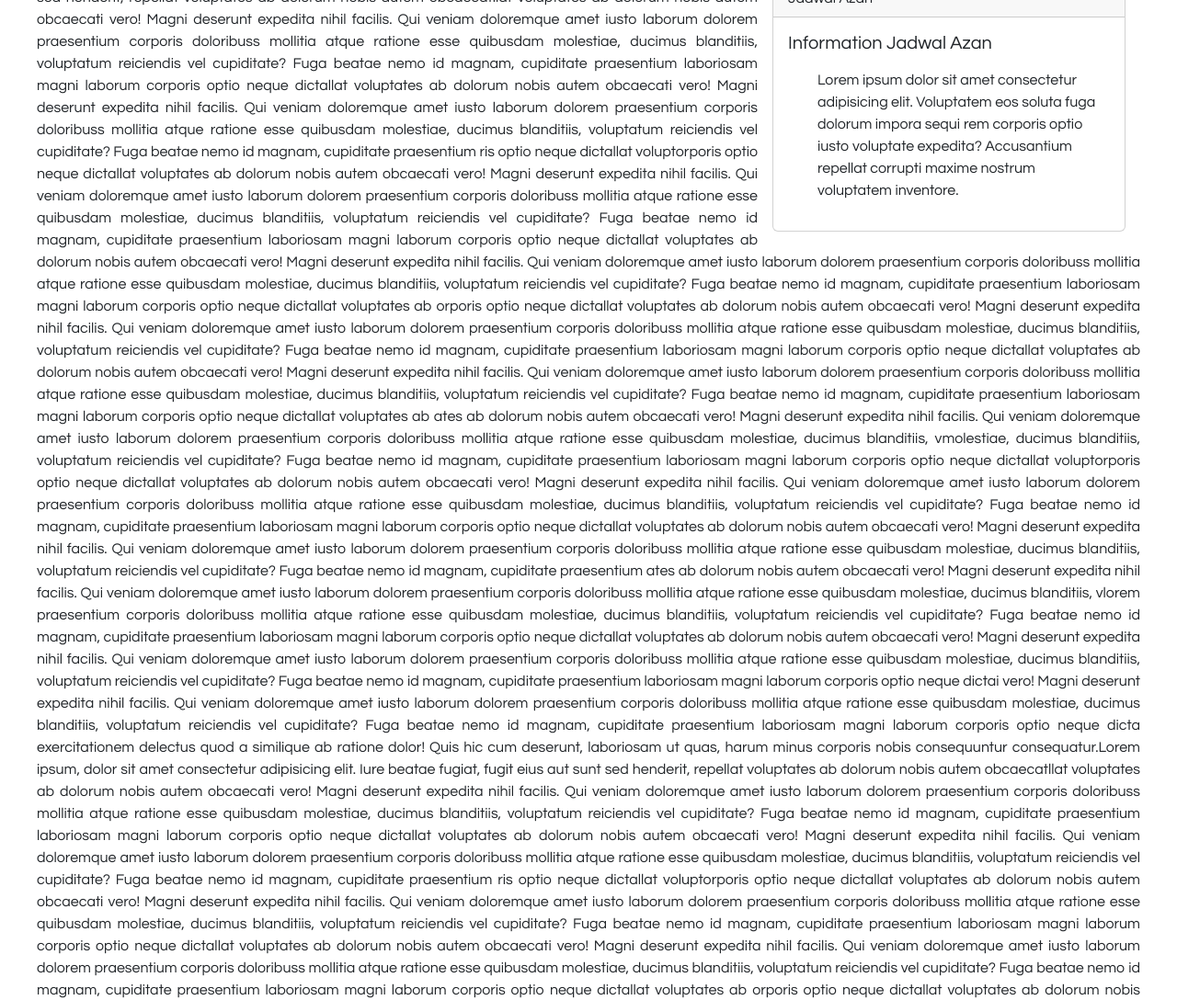
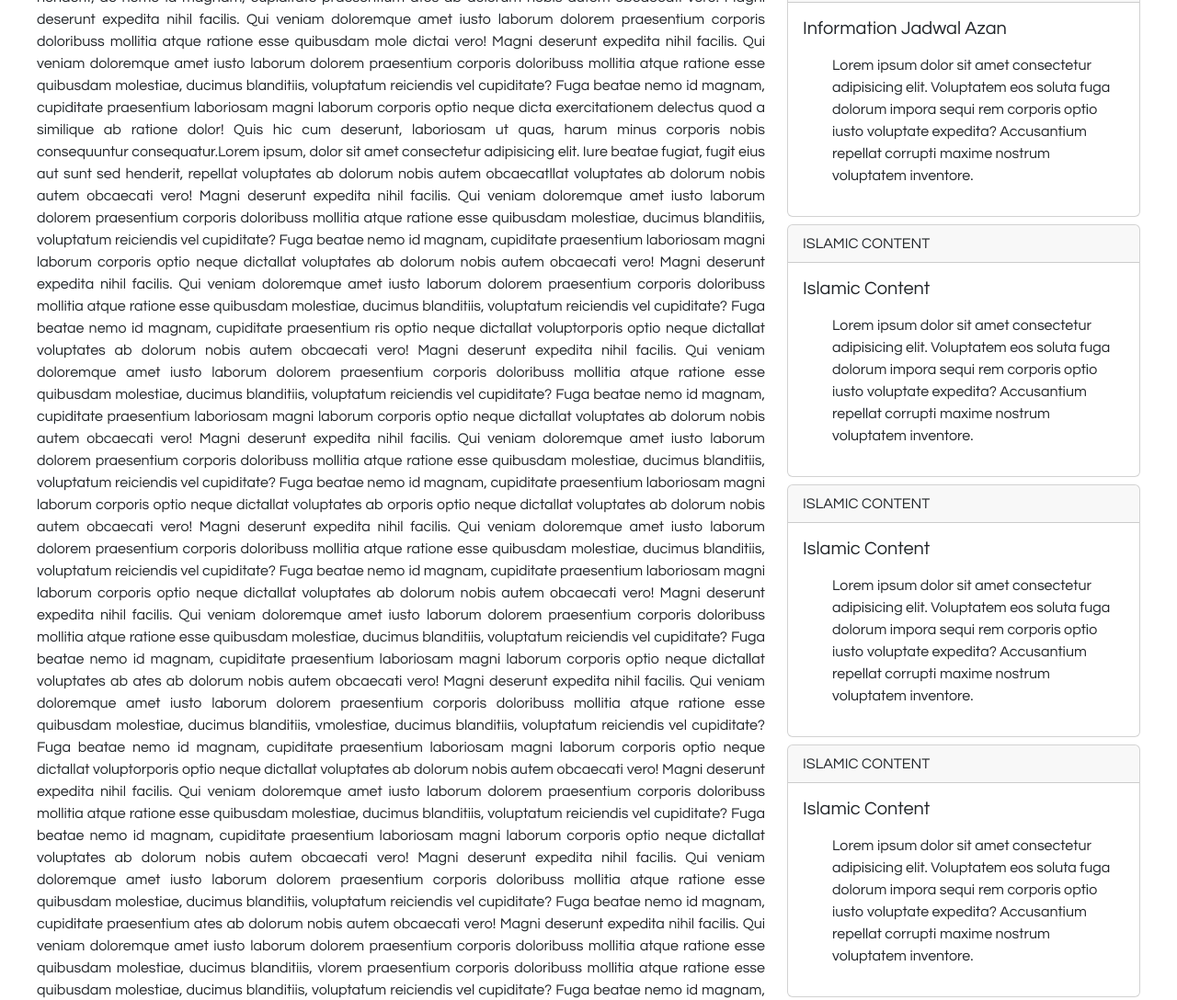
Before and after one commit to haikalfurqan/albayaan-masjid, a plain HTML site: page index.html in a window 1280 px wide. Shown: the part 1034-2122 px from the top of the page at 92% size. Drawn offline with nearby package versions, Linux system fonts and the light colour scheme.

Commit message:
Update Index

```diff
--- a/index.html
+++ b/index.html
@@ -136,104 +136,17 @@
             </div>
         </div>
         <div class="row m-2 mt-2 p-2">
-            <div class="col">
-                <div class="col-4 bg-body float-end p-1 m-2 mt-2 p-2">
-                    <div class="card">
-                        <div class="card-header">Jadwal Azan</div>
-                        <div class="card-body">
-                            <h5 class="card-title">Information Jadwal Azan</h5>
-                            <p class="card-text">
-                            <ul>
-                                Lorem ipsum dolor sit amet consectetur adipisicing elit. Voluptatem eos soluta fuga
-                                dolorum impora sequi rem corporis optio iusto voluptate expedita?
-                                Accusantium repellat corrupti maxime nostrum voluptatem inventore.
-                            </ul>
-                            </p>
-                        </div>
-                    </div>
+            <div class="col-8">
 
-                </div>
                 <p>Lorem ipsum, Lorem ipsum, dolor sit amet consectetur adipisicing elit. Iure beatae fugiat, fugit eius
                     aut sunt sed
-                    henderit, repellat voluptates ab dolorum nobis autem obcaecatllat voluptates ab dolorum nobis autem
-                    obcaecati vero! Magni deserunt expedita nihil facilis.
-                    Qui veniam doloremque amet iusto laborum dolorem praesentium corporis doloribuss mollitia atque
-                    ratione esse
-                    quibusdam molestiae, ducimus blanditiis, voluptatum reiciendis vel cupiditate? Fuga beatae nemo id
-                    magnam,
-                    cupiditate praesentium laboriosam magni laborum corporis optio neque dictallat voluptates ab dolorum
-                    nobis
-                    autem obcaecati vero! Magni deserunt expedita nihil facilis.
-                    Qui veniam doloremque amet iusto laborum dolorem praesentium corporis doloribuss mollitia atque
-                    ratione esse
-                    quibusdam molestiae, ducimus blanditiis, voluptatum reiciendis vel cupiditate? Fuga beatae nemo id
-                    magnam,
-                    cupiditate praesentium ris optio neque dictallat voluptorporis optio neque dictallat voluptates ab
-                    dolorum
-                    nobis autem obcaecati vero! Magni deserunt expedita nihil facilis.
-                    Qui veniam doloremque amet iusto laborum dolorem praesentium corporis doloribuss mollitia atque
-                    ratione esse
-                    quibusdam molestiae, ducimus blanditiis, voluptatum reiciendis vel cupiditate? Fuga beatae nemo id
-                    magnam,
-                    cupiditate praesentium laboriosam magni laborum corporis optio neque dictallat voluptates ab dolorum
-                    nobis
-                    autem obcaecati vero! Magni deserunt expedita nihil facilis.
-                    Qui veniam doloremque amet iusto laborum dolorem praesentium corporis doloribuss mollitia atque
-                    ratione esse
-                    quibusdam molestiae, ducimus blanditiis, voluptatum reiciendis vel cupiditate? Fuga beatae nemo id
-                    magnam,
-                    cupiditate praesentium laboriosam magni laborum corporis optio neque dictallat voluptates ab orporis
-                    optio
-                    neque dictallat voluptates ab dolorum nobis autem obcaecati vero! Magni deserunt expedita nihil
-                    facilis.
-                    Qui veniam doloremque amet iusto laborum dolorem praesentium corporis doloribuss mollitia atque
-                    ratione esse
-                    quibusdam molestiae, ducimus blanditiis, voluptatum reiciendis vel cupiditate? Fuga beatae nemo id
-                    magnam,
-                    cupiditate praesentium laboriosam magni laborum corporis optio neque dictallat voluptates ab dolorum
-                    nobis
-                    autem obcaecati vero! Magni deserunt expedita nihil facilis.
-                    Qui veniam doloremque amet iusto laborum dolorem praesentium corporis doloribuss mollitia atque
-                    ratione esse
-                    quibusdam molestiae, ducimus blanditiis, voluptatum reiciendis vel cupiditate? Fuga beatae nemo id
-                    magnam,
-                    cupiditate praesentium laboriosam magni laborum corporis optio neque dictallat voluptates ab ates ab
-                    dolorum
-                    nobis autem obcaecati vero! Magni deserunt expedita nihil facilis.
-                    Qui veniam doloremque amet iusto laborum dolorem praesentium corporis doloribuss mollitia atque
-                    ratione esse
-                    quibusdam molestiae, ducimus blanditiis, vmolestiae, ducimus blanditiis, voluptatum reiciendis vel
-                    cupiditate? Fuga beatae nemo id magnam,
-                    cupiditate praesentium laboriosam magni laborum corporis optio neque dictallat voluptorporis optio
-                    neque
-                    dictallat voluptates ab dolorum nobis autem obcaecati vero! Magni deserunt expedita nihil facilis.
-                    Qui veniam doloremque amet iusto laborum dolorem praesentium corporis doloribuss mollitia atque
-                    ratione esse
-                    quibusdam molestiae, ducimus blanditiis, voluptatum reiciendis vel cupiditate? Fuga beatae nemo id
-                    magnam,
-                    cupiditate praesentium laboriosam magni laborum corporis optio neque dictallat voluptates ab dolorum
-                    nobis
-                    autem obcaecati vero! Magni deserunt expedita nihil facilis.
-                    Qui veniam doloremque amet iusto laborum dolorem praesentium corporis doloribuss mollitia atque
-                    ratione esse
-                    quibusdam molestiae, ducimus blanditiis, voluptatum reiciendis vel cupiditate? Fuga beatae nemo id
+                    henderit, ae nemo id
                     magnam,
                     cupiditate praesentium ates ab dolorum nobis autem obcaecati vero! Magni deserunt expedita nihil
                     facilis.
                     Qui veniam doloremque amet iusto laborum dolorem praesentium corporis doloribuss mollitia atque
                     ratione esse
-                    quibusdam molestiae, ducimus blanditiis, vlorem praesentium corporis doloribuss mollitia atque
-                    ratione esse
-                    quibusdam molestiae, ducimus blanditiis, voluptatum reiciendis vel cupiditate? Fuga beatae nemo id
-                    magnam,
-                    cupiditate praesentium laboriosam magni laborum corporis optio neque dictallat voluptates ab dolorum
-                    nobis
-                    autem obcaecati vero! Magni deserunt expedita nihil facilis.
-                    Qui veniam doloremque amet iusto laborum dolorem praesentium corporis doloribuss mollitia atque
-                    ratione esse
-                    quibusdam molestiae, ducimus blanditiis, voluptatum reiciendis vel cupiditate? Fuga beatae nemo id
-                    magnam,
-                    cupiditate praesentium laboriosam magni laborum corporis optio neque dictai vero! Magni deserunt
+                    quibusdam mole dictai vero! Magni deserunt
                     expedita
                     nihil facilis.
                     Qui veniam doloremque amet iusto laborum dolorem praesentium corporis doloribuss mollitia atque
@@ -335,6 +248,72 @@
                     similique ab ratione dolor! Quis hic cum deserunt, laboriosam ut quas, harum minus corporis nobis
                     consequuntur consequatur.</p>
             </div>
+            <div class="col-4">
+                <div class="col bg-body float-end">
+                    <div class="card">
+                        <div class="card-header">Jadwal Azan</div>
+                        <div class="card-body">
+                            <h5 class="card-title">Information Jadwal Azan</h5>
+                            <p class="card-text">
+                            <ul>
+                                Lorem ipsum dolor sit amet consectetur adipisicing elit. Voluptatem eos soluta fuga
+                                dolorum impora sequi rem corporis optio iusto voluptate expedita?
+                                Accusantium repellat corrupti maxime nostrum voluptatem inventore.
+                            </ul>
+                            </p>
+                        </div>
+                    </div>
+
+                </div>
+                <div class="col bg-body float-end mt-2">
+                    <div class="card">
+                        <div class="card-header">ISLAMIC CONTENT</div>
+                        <div class="card-body">
+                            <h5 class="card-title">Islamic Content</h5>
+                            <p class="card-text">
+                            <ul>
+                                Lorem ipsum dolor sit amet consectetur adipisicing elit. Voluptatem eos soluta fuga
+                                dolorum impora sequi rem corporis optio iusto voluptate expedita?
+                                Accusantium repellat corrupti maxime nostrum voluptatem inventore.
+                            </ul>
+                            </p>
+                        </div>
+                    </div>
+
+                </div>
+                <div class="col bg-body float-end mt-2">
+                    <div class="card">
+                        <div class="card-header">ISLAMIC CONTENT</div>
+                        <div class="card-body">
+                            <h5 class="card-title">Islamic Content</h5>
+                            <p class="card-text">
+                            <ul>
+                                Lorem ipsum dolor sit amet consectetur adipisicing elit. Voluptatem eos soluta fuga
+                                dolorum impora sequi rem corporis optio iusto voluptate expedita?
+                                Accusantium repellat corrupti maxime nostrum voluptatem inventore.
+                            </ul>
+                            </p>
+                        </div>
+                    </div>
+
+                </div>
+                <div class="col bg-body float-end mt-2">
+                    <div class="card">
+                        <div class="card-header">ISLAMIC CONTENT</div>
+                        <div class="card-body">
+                            <h5 class="card-title">Islamic Content</h5>
+                            <p class="card-text">
+                            <ul>
+                                Lorem ipsum dolor sit amet consectetur adipisicing elit. Voluptatem eos soluta fuga
+                                dolorum impora sequi rem corporis optio iusto voluptate expedita?
+                                Accusantium repellat corrupti maxime nostrum voluptatem inventore.
+                            </ul>
+                            </p>
+                        </div>
+                    </div>
+
+                </div>
+            </div>
         </div>
         <p></p>
         <div class="fut text-center bg-light py-2">
```
